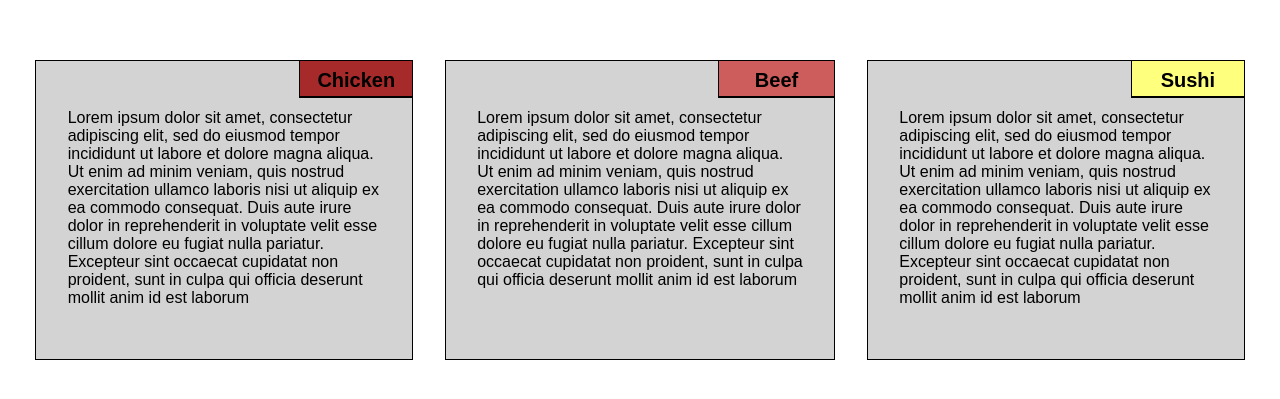
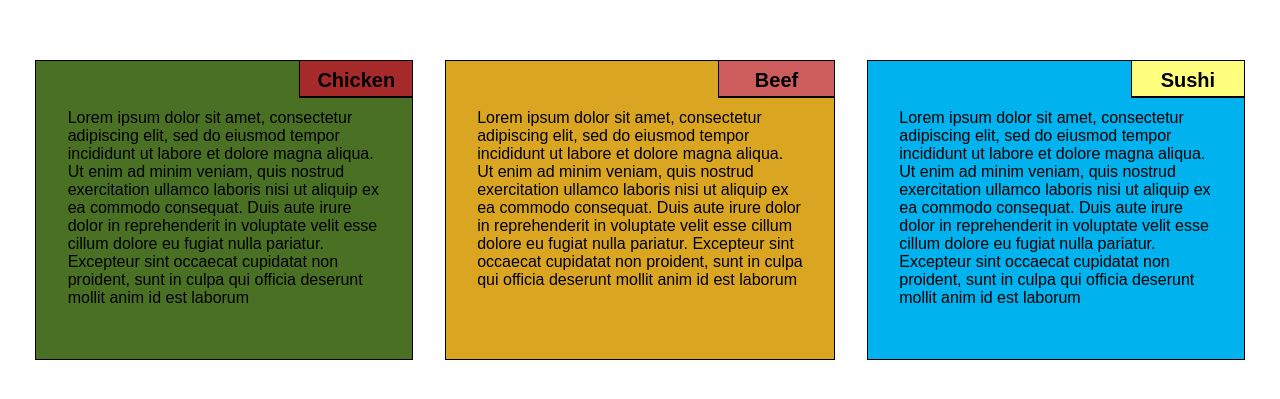
Before and after one commit to griegite/tempSite, a plain HTML site: page mod2_solution/index.html in a window 1280 px wide. Shown: the part 61-460 px from the top of the page. Drawn offline with Linux system fonts and the light colour scheme.

Commit message:
Changed background colors

```diff
--- a/mod2_solution/css/styles.css
+++ b/mod2_solution/css/styles.css
@@ -32,20 +32,20 @@ h1{
 #chicken{
   width:30%;
   margin-left:2%;
-  background-color:
+  background-color:#4A7023;
 }
 
 #beef{
   width:31%;
   margin-left:2.5%;
   margin-right:2.5%;
-  background-color:
+  background-color:#DAA520
 }
 
 #sushi {
   width:30%;
   margin-right:2%;
-  background-color:
+  background-color:#00B2EE;
 }
 
 h4.menu{
```
